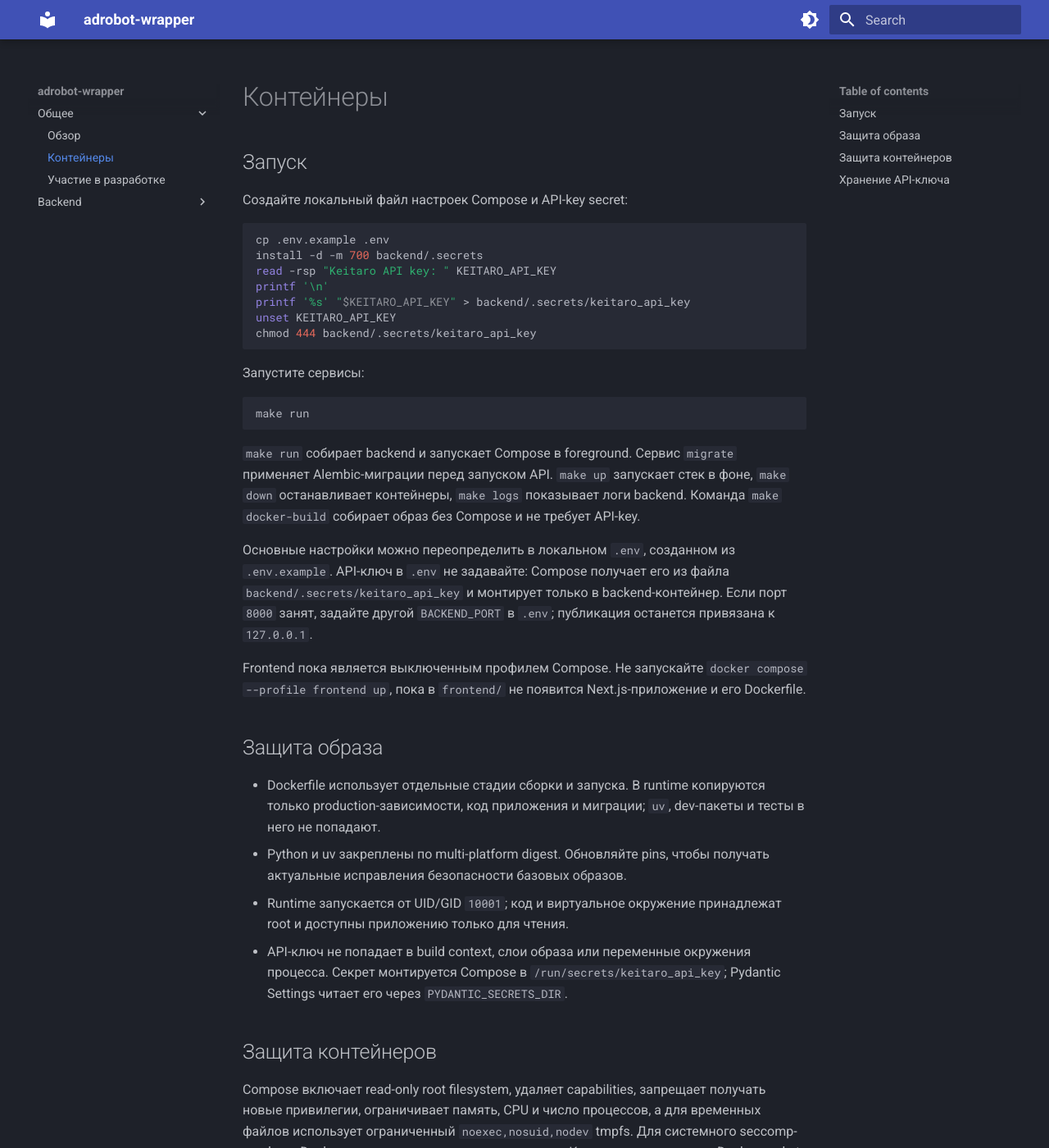
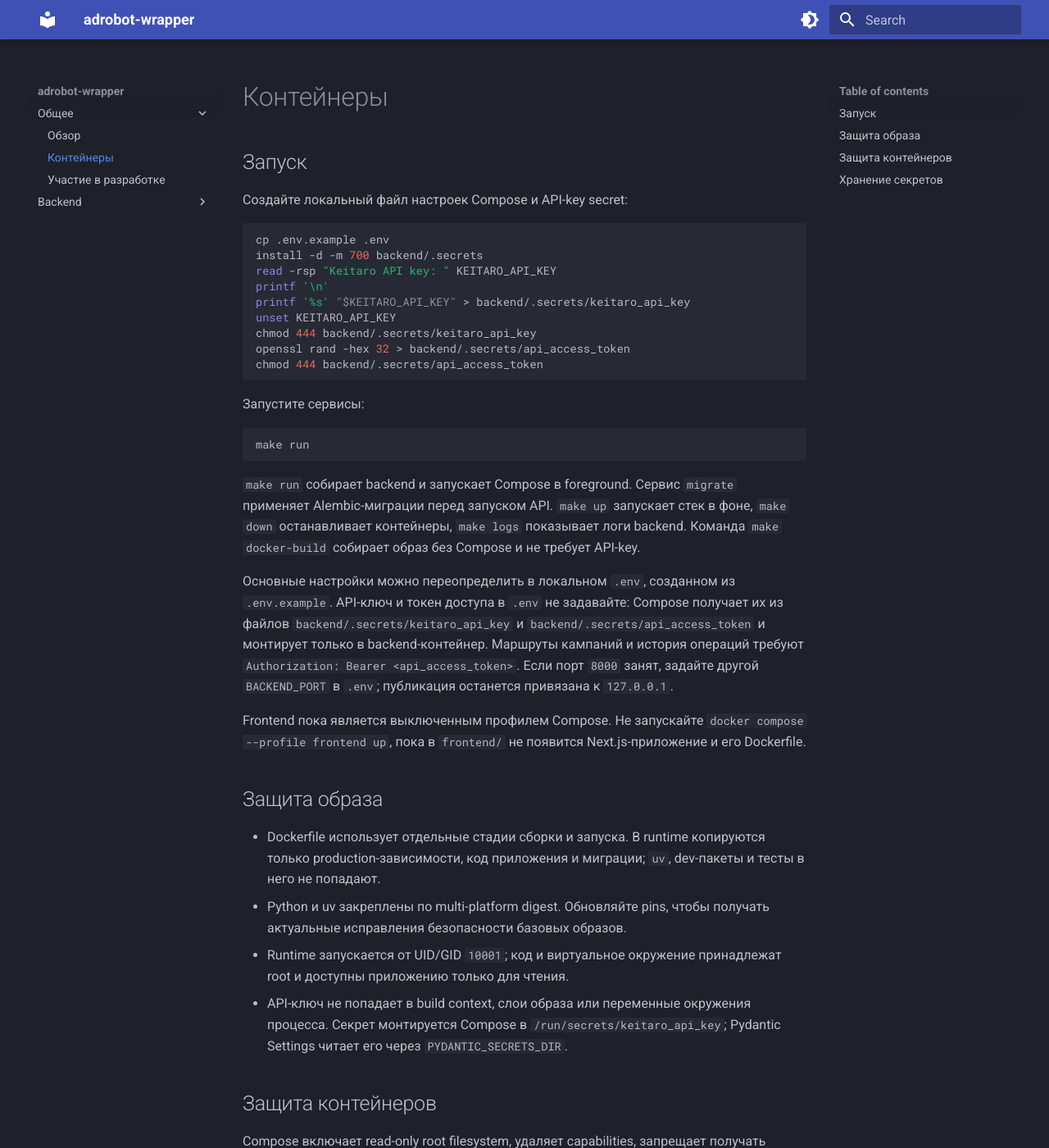
Before and after one commit to BraveTonni/adrobot-wrapper, an MkDocs documentation site: the page built from docs/containers.md, in a window 1280 px wide and 1400 px high. Shown: the whole window at 82% size. Built offline with MkDocs 1.6.1 and Material for MkDocs 9.7.7, drawn with Linux system fonts in a browser that asks for light colours; some of the changed text lies outside the part shown.

Commit message:
feat(security): protect campaign and audit routes

````diff
--- a/compose.yaml
+++ b/compose.yaml
@@ -47,6 +47,7 @@ services:
       LOG_LEVEL: ${LOG_LEVEL:-INFO}
     secrets:
       - keitaro_api_key
+      - api_access_token
     ports:
       - "127.0.0.1:${BACKEND_PORT:-8000}:8000"
     volumes:
@@ -99,6 +100,8 @@ services:
 secrets:
   keitaro_api_key:
     file: ./backend/.secrets/keitaro_api_key
+  api_access_token:
+    file: ./backend/.secrets/api_access_token
 
 volumes:
   backend_data:
--- a/docs/containers.md
+++ b/docs/containers.md
@@ -12,6 +12,8 @@ printf '\n'
 printf '%s' "$KEITARO_API_KEY" > backend/.secrets/keitaro_api_key
 unset KEITARO_API_KEY
 chmod 444 backend/.secrets/keitaro_api_key
+openssl rand -hex 32 > backend/.secrets/api_access_token
+chmod 444 backend/.secrets/api_access_token
 ```
 
 Запустите сервисы:
@@ -26,8 +28,11 @@ make run
 Команда `make docker-build` собирает образ без Compose и не требует API-key.
 
 Основные настройки можно переопределить в локальном `.env`, созданном из
-`.env.example`. API-ключ в `.env` не задавайте: Compose получает его из файла
-`backend/.secrets/keitaro_api_key` и монтирует только в backend-контейнер.
+`.env.example`. API-ключ и токен доступа в `.env` не задавайте: Compose получает
+их из файлов `backend/.secrets/keitaro_api_key` и
+`backend/.secrets/api_access_token` и монтирует только в backend-контейнер.
+Маршруты кампаний и история операций требуют
+`Authorization: Bearer <api_access_token>`.
 Если порт `8000` занят, задайте другой `BACKEND_PORT` в `.env`; публикация
 останется привязана к `127.0.0.1`.
 
@@ -66,10 +71,10 @@ Compose задаёт защиту контейнера, но не перевод
 режим. Для production рассмотрите rootless Docker или user namespace remapping
 на уровне хоста и ограничьте доступ к Docker socket.
 
-## Хранение API-ключа
+## Хранение секретов
 
 Папка `backend/.secrets/` исключена из Git и имеет права `700`. Compose
-монтирует файл ключа read-only. Для file-based secrets локальный Compose
+монтирует файлы секретов read-only. Для file-based secrets локальный Compose
 использует bind mount; `uid`, `gid` и `mode` из Compose не могут изменить права
 такого файла. Поэтому файл имеет mode `444`, а приватная родительская папка
 ограничивает доступ к нему на хосте.
--- a/mkdocs.yml
+++ b/mkdocs.yml
@@ -34,6 +34,7 @@ nav:
   - Backend:
       - Архитектура: backend/architecture.md
       - HTTP API: backend/api.md
+      - Безопасность API: backend/security.md
       - Конфигурация: backend/configuration.md
       - Разработка и запуск: backend/development.md
       - Эксплуатация: backend/operations.md
````
Also changed, not shown: docs/backend/configuration.md (+5 -0 lines), docs/backend/development.md (+2 -1 lines), docs/backend/security.md (added, +14 -0 lines), 3 other files.
